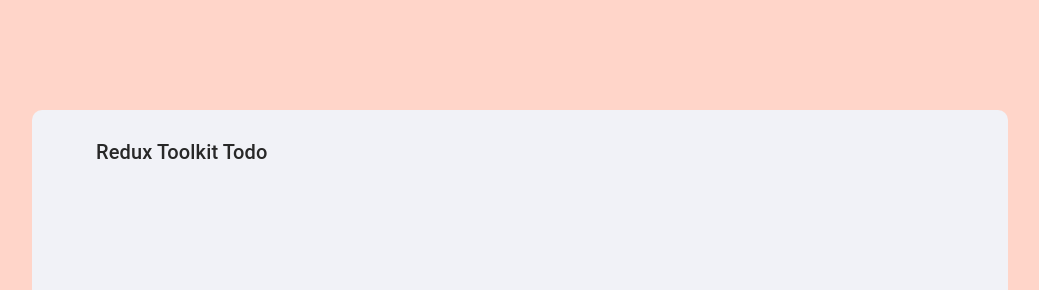
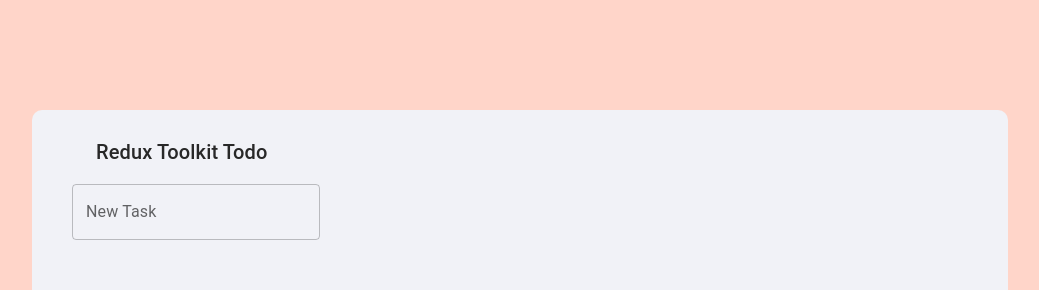
Before and after one commit to kitou88C39/react_todo_toolkit, a React (Create React App) app: page / in a window 1280 px wide. Shown: the top 290 px of the page, without its empty margins (120-1159 px from the left). Built offline with nearby package versions, Linux system fonts and the light colour scheme.

Commit message:
App.tsx 編集

```diff
--- a/src/App.tsx
+++ b/src/App.tsx
@@ -1,11 +1,13 @@
 import Header from './components/header/Header';
 import styles from './App.module.scss';
+import TaskForm from './features/tasks/taskForm/TaskForm';
 
 const App: React.FC = () => {
   return (
     <div className={styles.root}>
       <div className={styles.wrapper}>
         <Header />
+        <TaskForm />
       </div>
     </div>
   );
```
